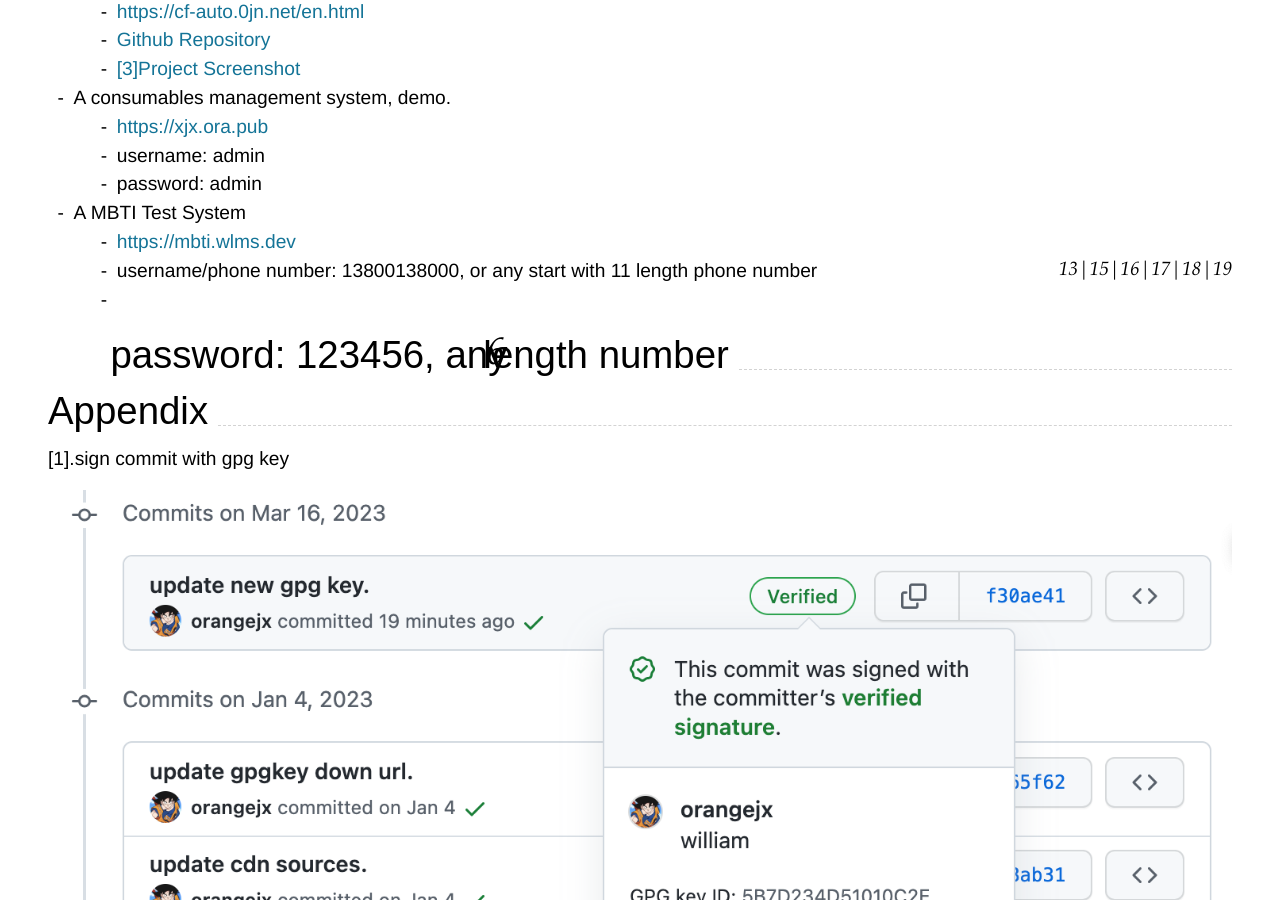
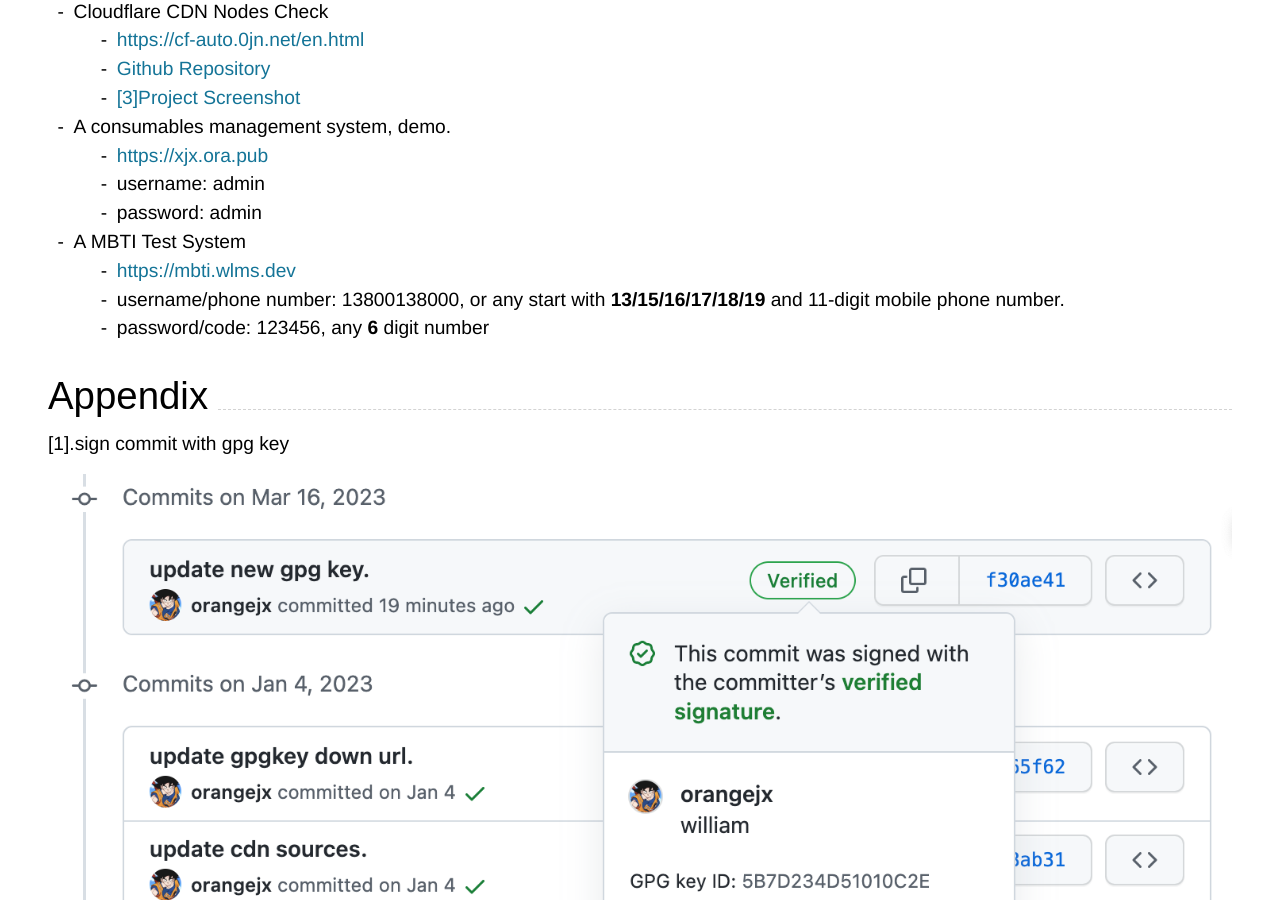
Before and after one commit to orangejx/nimo-markdown-cv-aldrichx, a Jekyll site: the page built from index.md, in a window 1280 px wide and 900 px high, scrolled down 3114 px. Built offline with Jekyll 4.4.1, drawn with Linux system fonts in a browser that asks for light colours; nearby versions of some CDN libraries; some of the changed text lies outside the part shown.

Commit message:
add linkedin & github, and fixed some problems.

```diff
--- a/_includes/cv-contact.html
+++ b/_includes/cv-contact.html
@@ -17,6 +17,18 @@
 
     <br />
 
+    {% if page.github %}
+    <i class="fi-social-github" style="margin-left:1em"></i>
+    <a href="{{ page.github.url }}" style="margin-left:0.5em">{{ page.github.text }}</a>
+    {% endif %}
+
+    {% if page.linkedin %}
+    <i class="fi-social-linkedin" style="margin-left:1em"></i>
+    <a href="{{ page.linkedin.url }}" style="margin-left:0.5em">{{ page.linkedin.text }}</a>
+    {% endif %}
+
+    <br />
+
     {% if page.gpg_key %}
     <i class="fi-key" style="margin-left:1em"></i>
     <a href="{{ page.gpg_key.url }}" style="margin-left:0.5em">{{ page.gpg_key.text }}</a>
--- a/index.md
+++ b/index.md
@@ -136,9 +142,10 @@ _System Operation & Maintenance_<br>
     - username: admin
     - password: admin
   - A MBTI Test System
-    - [https://mbti.wlms.dev](mbti.wlms.dev)
-    - username/phone number: 13800138000, or any start with `13|15|16|17|18|19` 11 length phone number
-    - password: 123456, any `6` length number
+    - [https://mbti.wlms.dev](https://mbti.wlms.dev)
+    - username/phone number: 13800138000, or any start with **13/15/16/17/18/19** and 11-digit mobile phone number.
+    - password/code: 123456, any **6** digit number
+
 ---
 
 ## Appendix
```
Also changed, not shown: other parts of index.md (+9 -3 lines).
